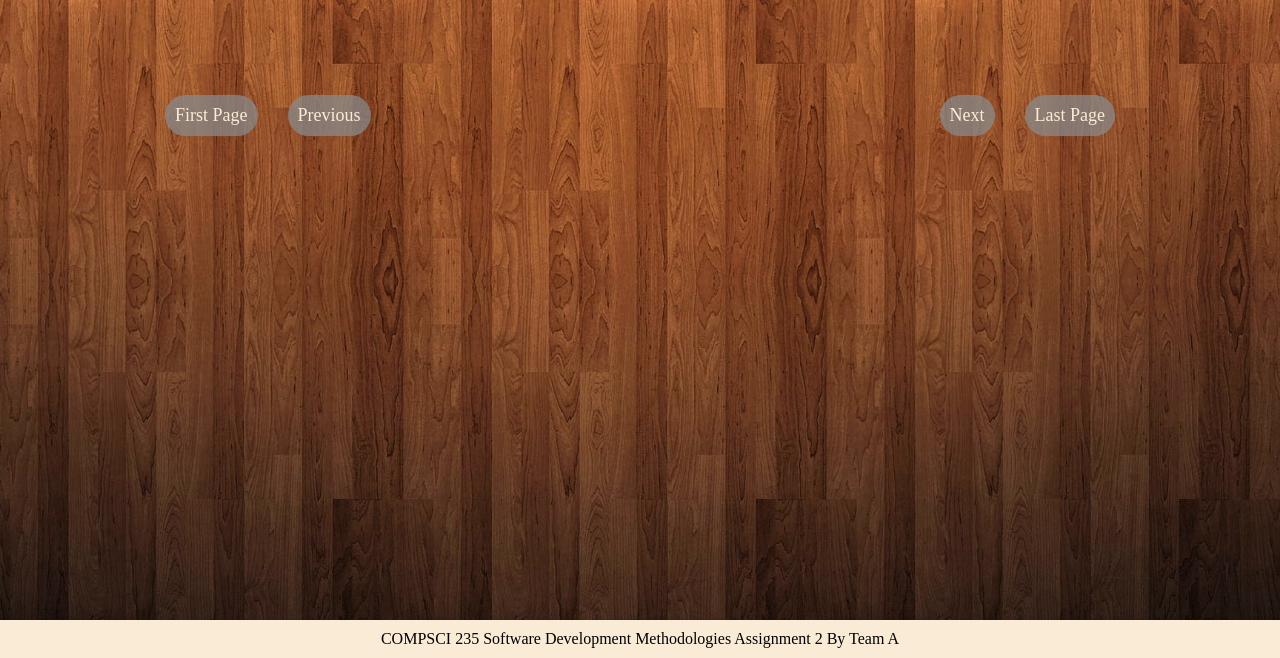
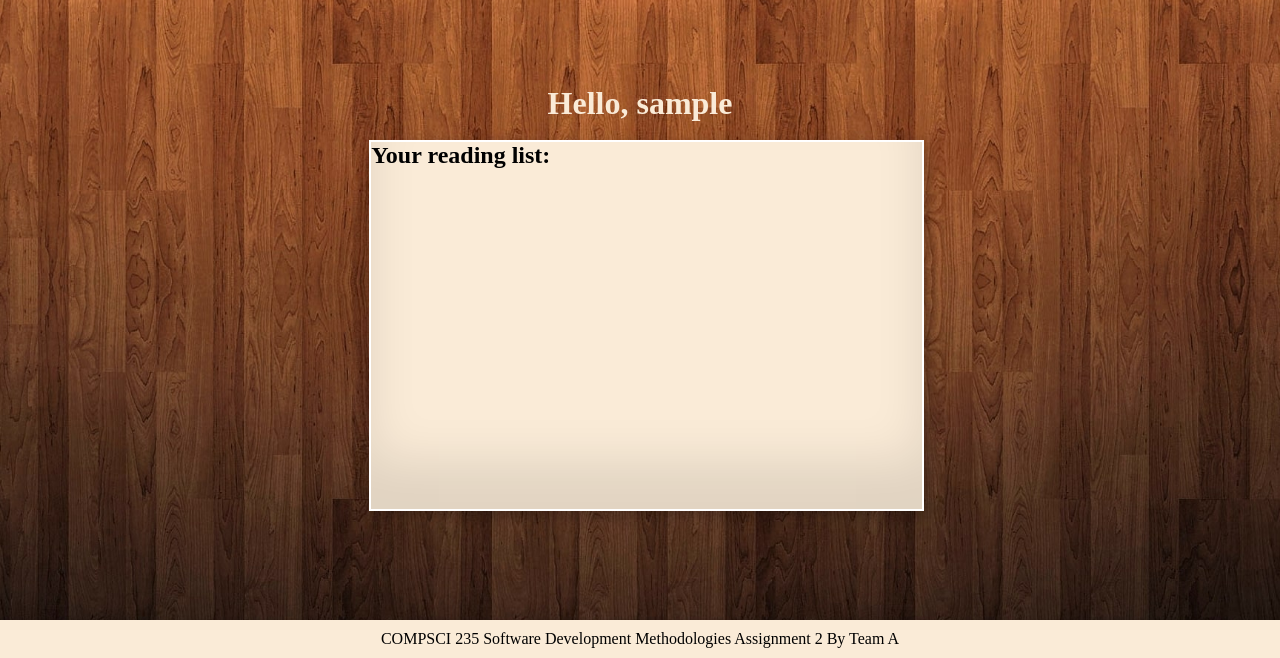
Before and after one commit to KimberleyEvans-Parker/BookBrowser, a Flask app: page /reading_list in a window 1280 px wide. Shown: the part 142-800 px from the top of the page. Run offline with Flask 2, Linux system fonts and the light colour scheme; the visitor is signed in with stand-in values (Sample User, id 1).

Commit message:
added profile, reading list html, css and serverside functionality

```diff
--- a/library/books_blueprint/books.py
+++ b/library/books_blueprint/books.py
@@ -71,13 +71,14 @@ def book(id):
         stock = repo.book_dataset.books_inventory.find_stock_count(id)
     )
 
+# Need to fix None instance errors for get_user
 @books_blueprint.route('/register', methods=['GET', 'POST'])
 def register():
     form = RegistrationForm()
     user_name_not_unique = None
     if form.validate_on_submit():
         try:
-            services.add_user(form.user_name.data, form.password.data, repo.repo_instance)
+            services.add_user(form.user_name.data, form.password.data, repo_instance)
             return redirect(url_for('books_bp.login'))
         except services.NameNotUniqueException:
             user_name_not_unique = "Your user name is already taken - please supply another"
@@ -89,6 +90,7 @@ def register():
         handler_url=url_for('books_bp.register'),
     )
 
+# Need to fix None instance errors for get_user
 @books_blueprint.route('/login', methods=['GET', 'POST'])
 def login():
     form = LoginForm()
@@ -99,10 +101,10 @@ def login():
         # Successful POST, i.e. the user name and password have passed validation checking.
         # Use the service layer to lookup the user.
         try:
-            user = services.get_user(form.user_name.data, repo.repo_instance)
+            user = services.get_user(form.user_name.data, repo_instance)
 
             # Authenticate user.
-            services.authenticate_user(user['user_name'], form.password.data, repo.repo_instance)
+            services.authenticate_user(user['user_name'], form.password.data, repo_instance)
 
             # Initialise session and redirect the user to the home page.
             session.clear()
@@ -143,13 +145,15 @@ def login_required(view):
 @books_blueprint.route('/profile')
 def profile():
     return render_template(
-        'home/home.html', # TODO: create profile.html
+        'authentication/profile.html',
+        handler_url=url_for('books_bp.profile'),
     )
 
 @books_blueprint.route('/reading_list')
 def reading_list():
     return render_template(
-        'home/home.html', # TODO: create reading_list.html
+        'authentication/reading_list.html',
+        handler_url=url_for('books_bp.reading_list'),
     )
 
 @books_blueprint.route('/books_by_date')
--- a/library/static/css/main.css
+++ b/library/static/css/main.css
@@ -592,3 +592,27 @@ input[type=submit] {
     list-style: none;
     color: red;
 }
+
+/* ------------------------- profile ------------------------------- */
+.profile-greeting {
+    text-align: center;
+    color: antiquewhite;
+}
+
+.profile-book {
+    border-radius: 8px;
+}
+
+.profile-img-wrap {
+    text-align: center;
+}
+
+.users-reviews {
+    width: 43%;
+    position: relative;
+    left: 29%;
+    background: antiquewhite;
+    box-shadow: inset 0 -3em 3em rgb(0 0 0 / 10%), 0 0 0 2px rgb(255 255 255), 0.3em 0.3em 1em rgb(0 0 0 / 30%);
+    padding-top: 0;
+    padding-bottom: 20em;
+}
--- /dev/null
+++ b/library/templates/authentication/reading_list.html
@@ -0,0 +1,18 @@
+{% extends 'layout.html' %}
+
+{% block content %}
+
+<main id="main">
+    <h1 class="profile-greeting">{% if 'user_name' in session %} Hello, {{ session['user_name'] }}</h1>
+        <div class="users-reviews">
+            <h2>Your reading list:</h2>
+        </div>
+    {%else%}
+    <h1 class="profile-greeting">Hi, You are not logged in...</h1>
+        <div class="profile-img-wrap">
+    <a href="/login"><img class="profile-book" src="{{ url_for('static', filename='profile_books_img.jpg') }}" /></a>
+        </div>
+    {%endif%}
+</main>
+
+{% endblock %}
```
Also changed, not shown: library/templates/authentication/profile.html (added, +18 -0 lines), library/static/profile_books_img.jpg (added).
